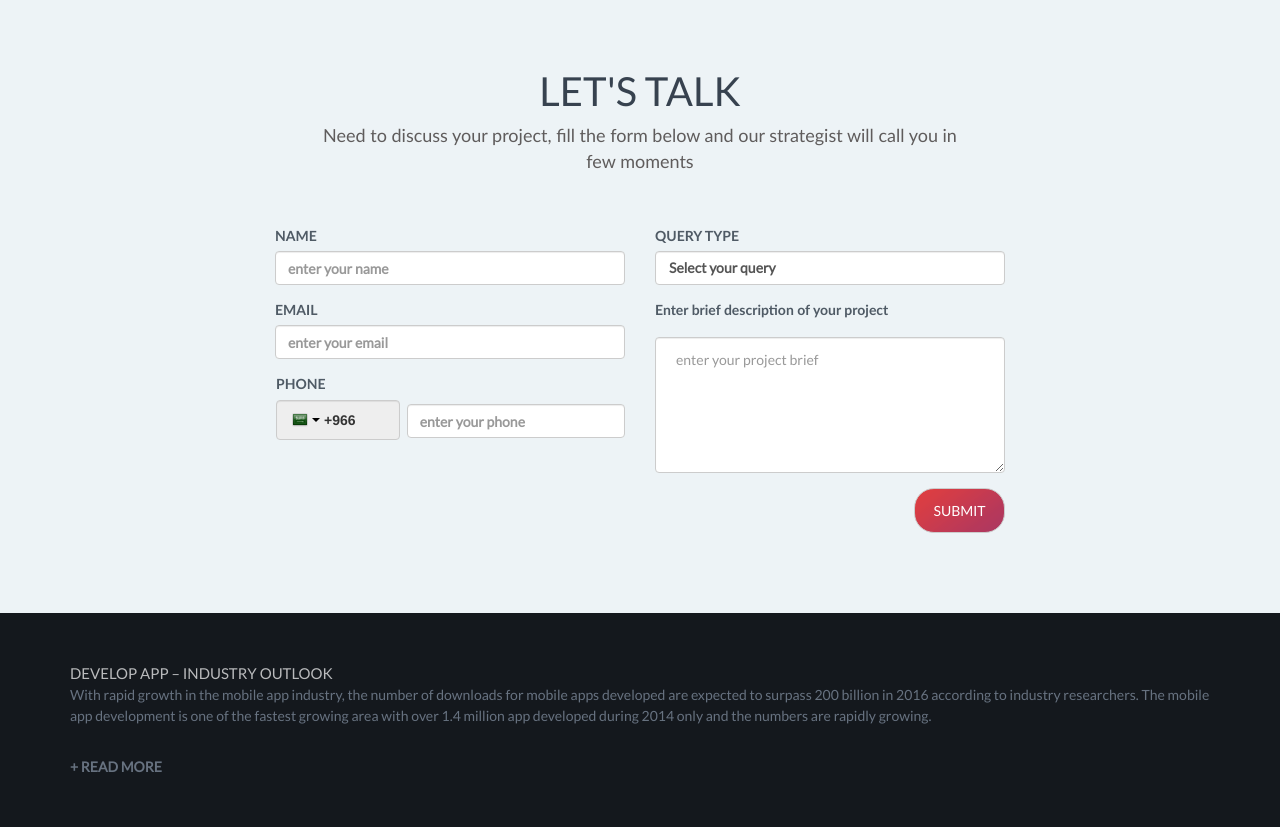
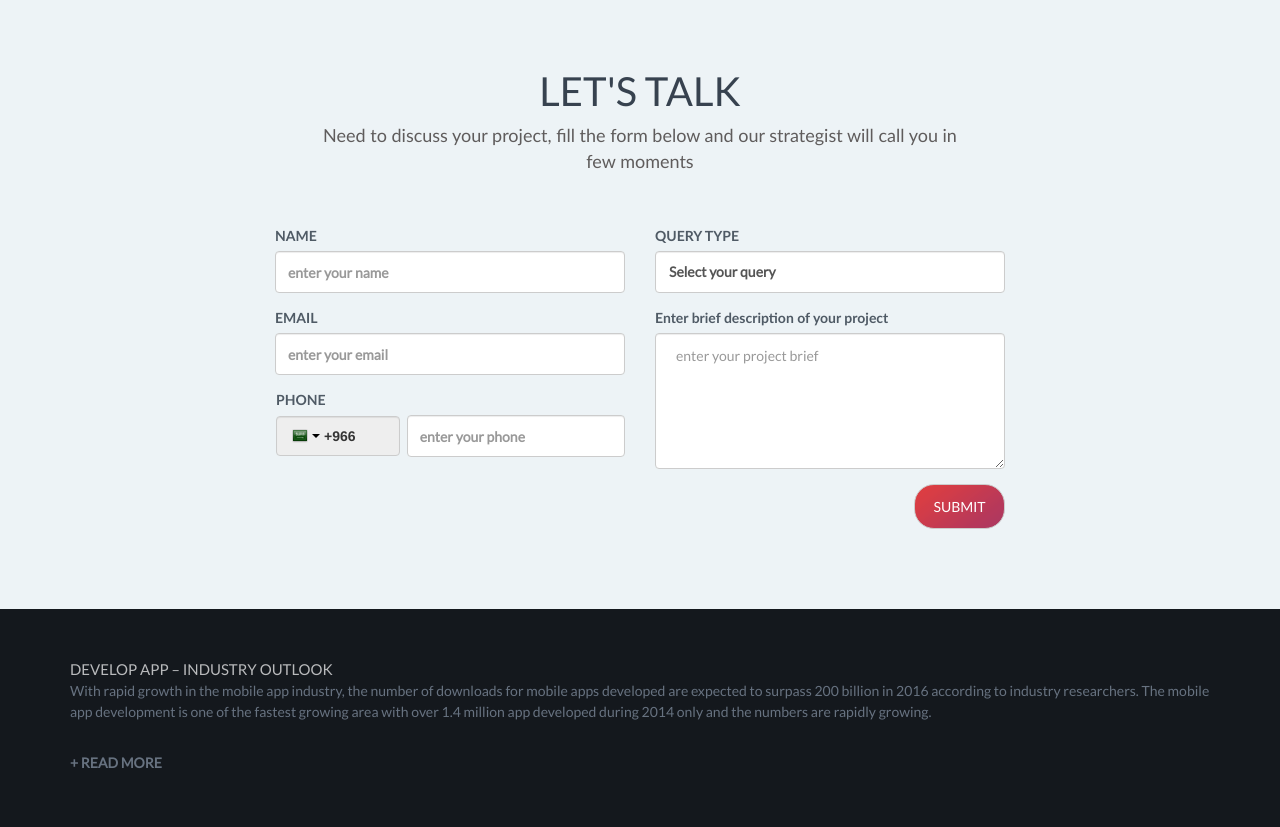
Before and after one commit to MobiWhizDev/Website, a PHP site: page /index.php in a window 1280 px wide. Shown: the part 3022-3849 px from the top of the page. Run offline with PHP 8.4, Linux system fonts and the light colour scheme; some libraries are stand-ins or nearby versions.

Commit message:
form updated

```diff
--- a/css/stylesheet.css
+++ b/css/stylesheet.css
@@ -473,6 +473,7 @@ section.section_contact p.subtitle {
 .form-control {
     font-family: Lato;
     background: white;
+	height:42px;
 }
 
 input#exampleInputname {
@@ -1201,6 +1202,7 @@ button.btn.btn-default.form-button {
 textarea#comments {
     height: 136px;
     padding: 12px 0 0 20px;
+	margin:0;
 }
 
 .modal.fade.bs-example-modal-lg.in {
@@ -1251,7 +1253,7 @@ input#phone-footer {
 }
 
 input#phone-footer2 {
-    margin: 30px 0 0 0;
+    margin: 25px 0 0 0;
     width: 218px;
 }
 
```
